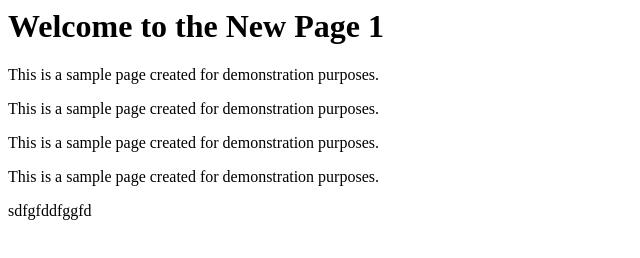
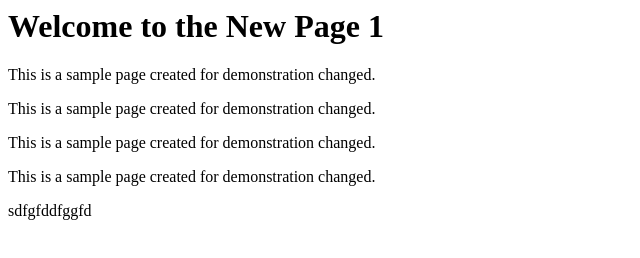
Before and after one commit to nihalsanil/myrepo, a plain HTML site: page index.html in a window 1280 px wide. Shown: the full height of the page, 0-640 px from the left. Drawn offline with Linux system fonts and the light colour scheme.

Commit message:
changed data

```diff
--- a/index.html
+++ b/index.html
@@ -5,10 +5,10 @@
 </head>
 <body>
     <h1>Welcome to the New Page 1</h1>
-    <p>This is a sample page created for demonstration purposes.</p>
-    <p>This is a sample page created for demonstration purposes.</p>
-    <p>This is a sample page created for demonstration purposes.</p>
-    <p>This is a sample page created for demonstration purposes.</p>
+    <p>This is a sample page created for demonstration changed.</p>
+    <p>This is a sample page created for demonstration changed.</p>
+    <p>This is a sample page created for demonstration changed.</p>
+    <p>This is a sample page created for demonstration changed.</p>
 </body>
 </html>
 
```
